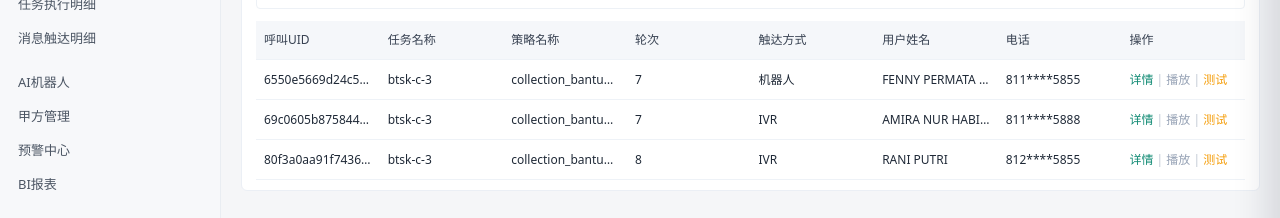
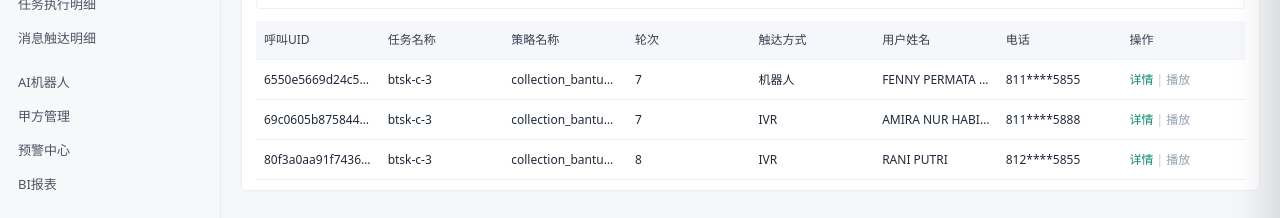
Before and after one commit to shenfeng97/Luna, a Vue app: page / in a window 1280 px wide. Shown: the part 218-436 px from the top of the page. Built offline with nearby package versions, Linux system fonts and the light colour scheme.

Commit message:
删除测试按钮
删除测试按钮了

```diff
--- a/src/App.vue
+++ b/src/App.vue
@@ -94,8 +94,6 @@
                 <button class="action-link action-link-detail" @click="openDrawer(item)">详情</button>
                 <span class="action-divider"> | </span>
                 <button class="action-link action-link-play">播放</button>
-                <span class="action-divider"> | </span>
-                <button class="action-link action-link-test" @click="onTest(item)">测试</button>
               </td>
             </tr>
             </tbody>
@@ -467,10 +465,6 @@ function onReset() {
   projectKeyword.value = ''
   touchModeKeyword.value = ''
   filterVersion.value += 1
-}
-
-function onTest(row) {
-  window.alert(`测试按钮已点击，呼叫UID：${row.uid}`)
 }
 
 function openDrawer(row) {
@@ -855,14 +849,6 @@ function onTranslate() {
 
 .action-link-play:hover {
   color: #7b889c;
-}
-
-.action-link-test {
-  color: #f59e0b;
-}
-
-.action-link-test:hover {
-  color: #d97706;
 }
 
 .action-divider {
```
